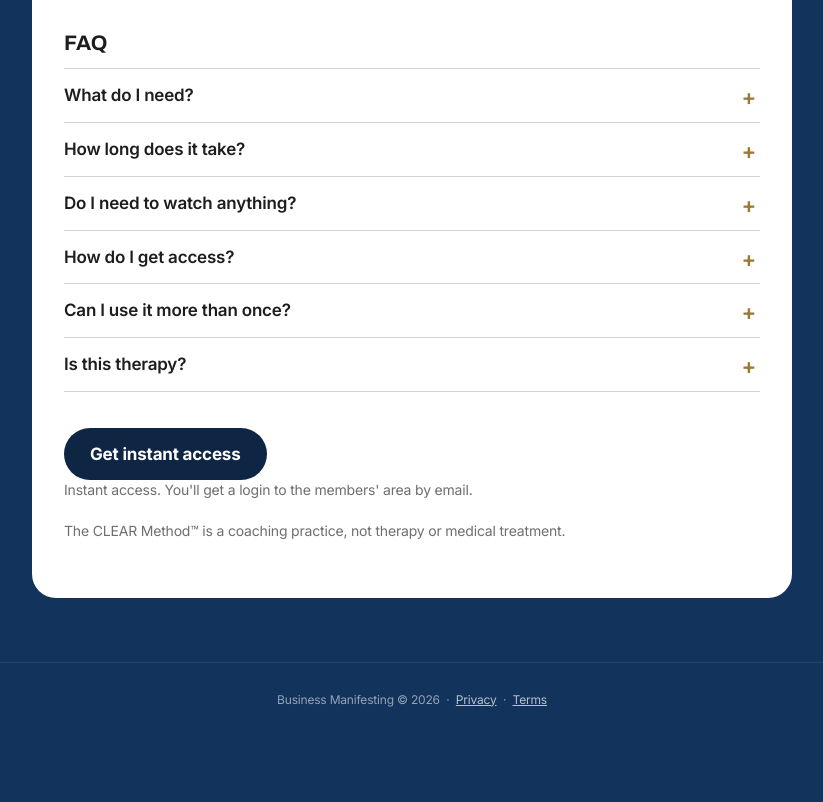
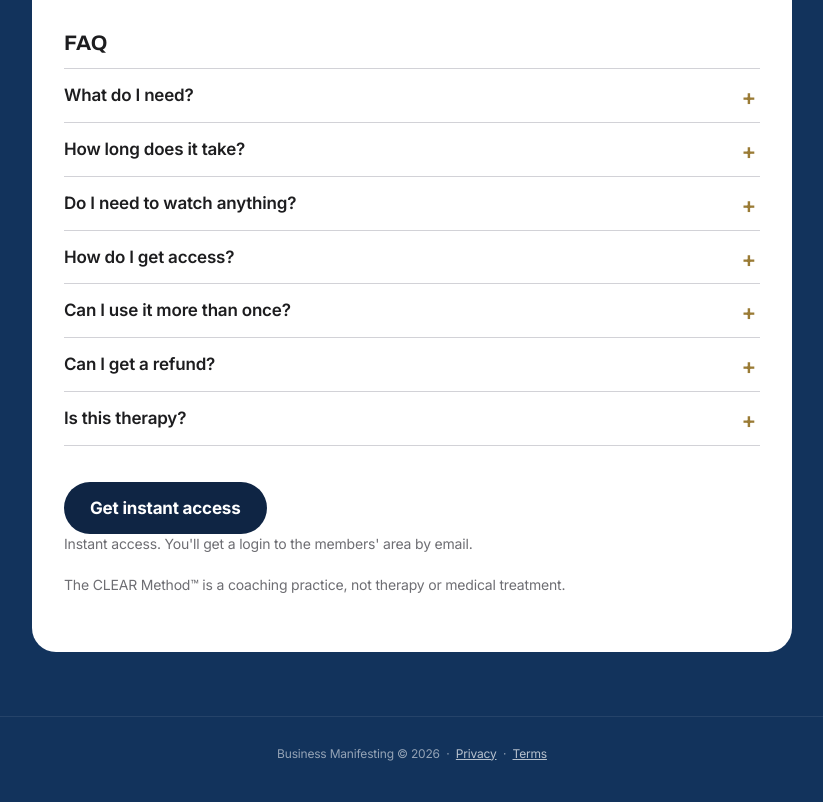
Before and after one commit to RolaDiab/business-manifesting, a plain HTML site: page products/clear-method/index.html in a window 1280 px wide. Shown: the part 2151-2953 px from the top of the page, without its empty margins (228-1051 px from the left). Before the commit the page ends 2899 px from the top, so only its background shows below. Drawn offline with Linux system fonts and the light colour scheme.

Commit message:
Product FAQs: no-refunds answer
Co-Authored-By: Claude Opus 5.5 <noreply@anthropic.com>

```diff
--- a/products/clear-method/index.html
+++ b/products/clear-method/index.html
@@ -50,6 +50,7 @@
           <details><summary>Do I need to watch anything?</summary><p>No. It's audio and a workbook. Press play, close your eyes, follow along.</p></details>
           <details><summary>How do I get access?</summary><p>Right after checkout, you get an email with your login to the members' area. Your audios and downloads are waiting there.</p></details>
           <details><summary>Can I use it more than once?</summary><p>Yes. Run it on any belief, as often as you need.</p></details>
+          <details><summary>Can I get a refund?</summary><p>No. You get instant access to everything the moment you buy, so all sales are final.</p></details>
           <details><summary>Is this therapy?</summary><p>No. The CLEAR Method&trade; is a coaching practice, not therapy or medical treatment.</p></details>
         </div>
         <div class="product-buy detail-buy"><a class="btn btn-buy" href="https://link.fastpaydirect.com/payment-link/6afb64f521a48a3872d269da" target="_blank" rel="noopener">Get instant access</a></div>
```
Also changed, not shown: products/get-over-your-ex/index.html (+1 -0 lines), products/ground-and-clear/index.html (+1 -0 lines).
